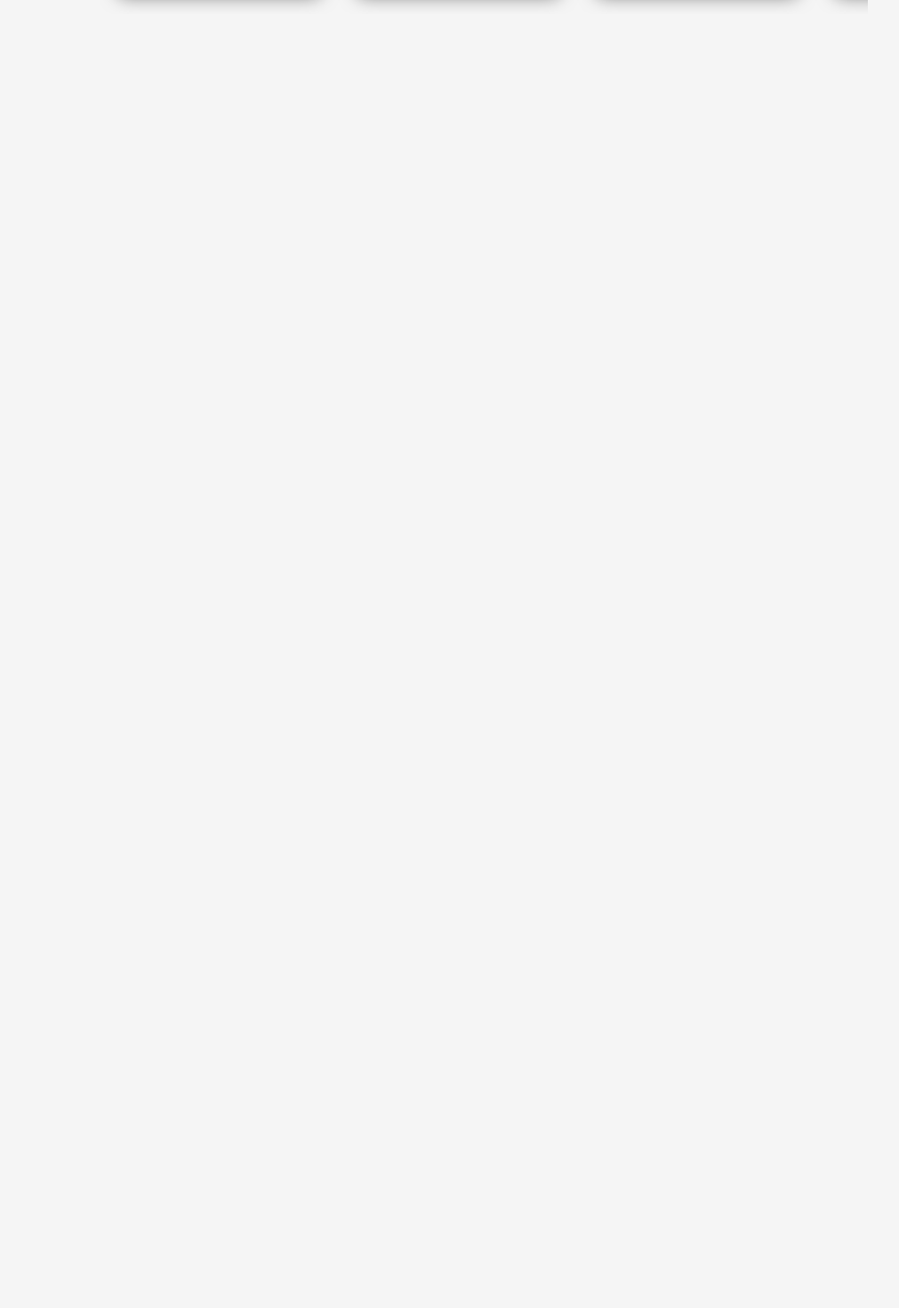
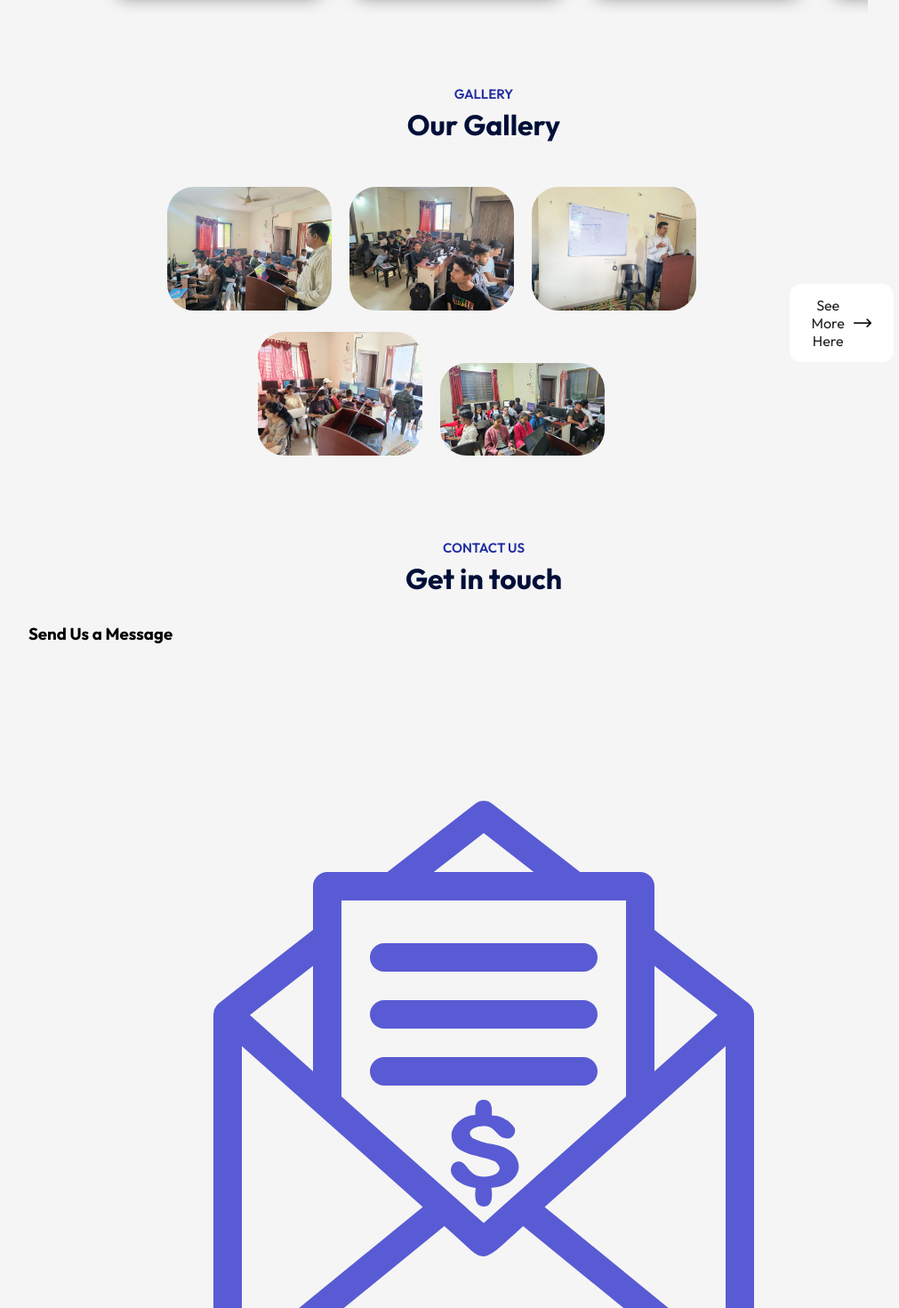
Before and after one commit to svjadhav2010-hub/react-web-st, a React (Create React App) app: page / in a window 1280 px wide. Shown: the part 3200-4670 px from the top of the page at 89% size, without its empty margins (96-1107 px from the left). Before the commit the page ends 3296 px from the top, so only its background shows below. Built offline with nearby package versions, Linux system fonts and the light colour scheme.

Commit message:
components+CSS add

```diff
--- a/src/App.js
+++ b/src/App.js
@@ -4,9 +4,11 @@ import About from "./components/About/About";
 import Services from "./components/Services/Services.jsx";
 import Titles from "./components/Titles/Titles.jsx";
 import Internships from "./components/Internships/Internships.jsx";
-import Testimonial from "./components/Testimonial/Testimonial.jsx"
+import Testimonial from "./components/Testimonial/Testimonial.jsx";
+import Gallery from "./components/Gallery/Gallery.jsx";
+import Contact from "./components/ContactUs/Contact.jsx";
 import "./App.css";
-
+import Footer from "./components/Footer/Footer.jsx";
 
 function App() {
   return (
@@ -24,6 +26,15 @@ function App() {
       <div className="container">
         <Testimonial />
       </div>
+      <Titles subtitle="Gallery" title="Our Gallery"/>
+      <div className="container">
+        <Gallery />
+      </div>
+      <Titles subtitle="Contact Us" title="Get in touch"/>
+      <div className="container">
+        <Contact />
+      </div>
+      <Footer />
     </div>
   );
 }
--- a/src/components/ContactUs/Contact.jsx
+++ b/src/components/ContactUs/Contact.jsx
@@ -1,10 +1,25 @@
 import React from 'react';
+import './Contact.css'
+import mail_img from '../../assets/mail.svg';
+import email from '../../assets/email.jpg';
+import mobile from '../../assets/phone.png';
+import address from '../../assets/location.png';
+import rightArrow from '../../assets/right-arrow.png';
+import contact_form from '../../assets/contact-form.png';
 
 function Contact()
 {
     return (
-        <div>
-
+        <div className='contact'>
+            <div className='contact-col'>
+                <h3>Send Us a Message</h3><img src={mail_img} alt="" />
+                <p>Feel Free to Reach Out through Contact Form. Also You Can Reach us through Following Contact Information. Your Feedback/ Suggestions are Important to Us as we strive to provide exceptional service to our customers</p>
+                <ul>
+                    <li><img src={email} alt='' />swayam@gmail.com</li>
+                    <li><img src={mobile} alt='' />+91 9144XXXXXX</li>
+                    <li><img src={address} alt='' />Seema Technologies, Vakratunda Row Bunglow, Amrtudham , Nashik-422003, Maharashtra</li>
+                </ul>
+            </div>
         </div>
     );
 }
--- /dev/null
+++ b/src/components/Footer/Footer.css
@@ -0,0 +1,16 @@
+.footer
+{
+    margin: 10px auto;
+    display: flex;
+    align-items: center;
+    justify-content: space-between;
+    border-top: 1px solid #3b3f13;
+    padding: 15px 0;
+}
+
+.footer ul li
+{
+    list-style: none;
+    display: inline-block;
+    margin-left: 20px;
+}
--- /dev/null
+++ b/src/components/Footer/Footer.jsx
@@ -0,0 +1,16 @@
+import './Footer.css'
+
+function Footer()
+{
+    return (
+        <div className="footer">
+            <p>©2013 Seema Technologies. All rights reserved</p>
+            <ul>
+                <li>Terms of Service</li>
+                <li>Privacy Policy</li>
+            </ul>
+        </div>
+    );
+}
+
+export default Footer;
--- /dev/null
+++ b/src/components/Gallery/Gallery.css
@@ -0,0 +1,23 @@
+.main_gallery
+{
+    margin: 80px auto;
+    width: 90%;
+    text-align: center;
+    display: flex;
+    align-items: center;
+    justify-content: space-between;
+    margin-top: 40px;
+}
+
+.gallery img
+{
+    width: 23%;
+    margin: 10px;
+    border-radius: 30px;
+}
+
+.btn .dark-btn
+{
+    background: #212EA0;
+    color: #fff;
+}
--- /dev/null
+++ b/src/components/Gallery/Gallery.jsx
@@ -0,0 +1,28 @@
+import React from 'react';
+import './Gallery.css'
+import photo1 from '../../assets/1.jpeg'
+import photo2 from '../../assets/2.jpeg'
+import photo3 from '../../assets/3.jpeg'
+import photo4 from '../../assets/4.jpeg'
+import photo5 from '../../assets/5.jpeg'
+import rightArrow from '../../assets/right-arrow.png'
+
+const Gallery = () => {
+  return (
+    <div className='main_gallery'>
+      <div className='gallery'>
+        <img src={photo1} alt=''/>
+        <img src={photo2} alt=''/>
+        <img src={photo3} alt=''/>
+        <img src={photo4} alt=''/>
+        <img src={photo5} alt=''/>
+      </div>
+      <button className='btn dark-btn'>
+        See More Here
+            <img src={rightArrow} alt=''/>
+       </button>
+    </div>
+  )
+}
+
+export default Gallery
```
Also changed, not shown: 1 other file (tests, documents, lock files or other folders).
